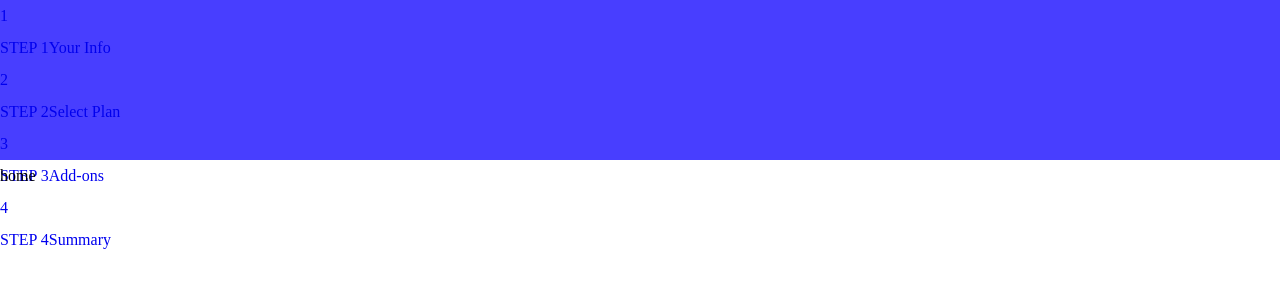
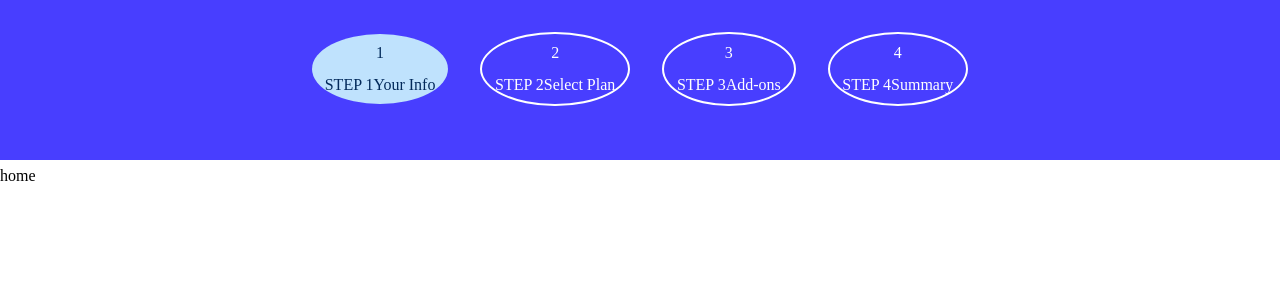
Before and after one commit to ibimina/multi-step-form, a Vue app: page / in a window 1280 px wide. Shown: the top 300 px of the page. Built offline with nearby package versions, Linux system fonts and the light colour scheme.

Commit message:
docs: changed route path and styled navlinks

```diff
--- a/src/App.vue
+++ b/src/App.vue
@@ -2,10 +2,10 @@
 import { ref } from "vue";
 import { RouterLink, RouterView } from "vue-router";
 const steps = ref([
-  { no: 1, step: "STEP 1", name: "Your Info", to: "/" },
-  { no: 2, step: "STEP 2", name: "Select Plan", to: "/plan" },
-  { no: 3, step: "STEP 3", name: "Add-ons", to: "/add-ons" },
-  { no: 4, step: "STEP 4", name: "Summary", to: "/summary" },
+  { no: 1, step: "STEP 1", name: "Your Info", to: "" },
+  { no: 2, step: "STEP 2", name: "Select Plan", to: "plan" },
+  { no: 3, step: "STEP 3", name: "Add-ons", to: "add-ons" },
+  { no: 4, step: "STEP 4", name: "Summary", to: "summary" },
 ]);
 </script>
 
@@ -37,6 +37,26 @@ header {
   background-position: center;
   background-size: cover;
   height: 10em;
+  text-align: center;
+}
+nav {
+  display: flex;
+  justify-content: center;
+  align-items: center;
+  gap: 2em;
+  color: hsl(0, 0%, 100%);
+  padding-top: 2em;
+}
+.navlink {
+  border: 2px solid hsl(0, 0%, 100%);
+  color: hsl(0, 0%, 100%);
+  padding: 0.2em 0.8em;
+  border-radius: 50%;
+}
+.navlink.router-link-active {
+  background-color: hsl(206, 94%, 87%);
+  color: hsl(213, 96%, 18%);
+  border: 0;
 }
 .step_title {
   display: none;
```
